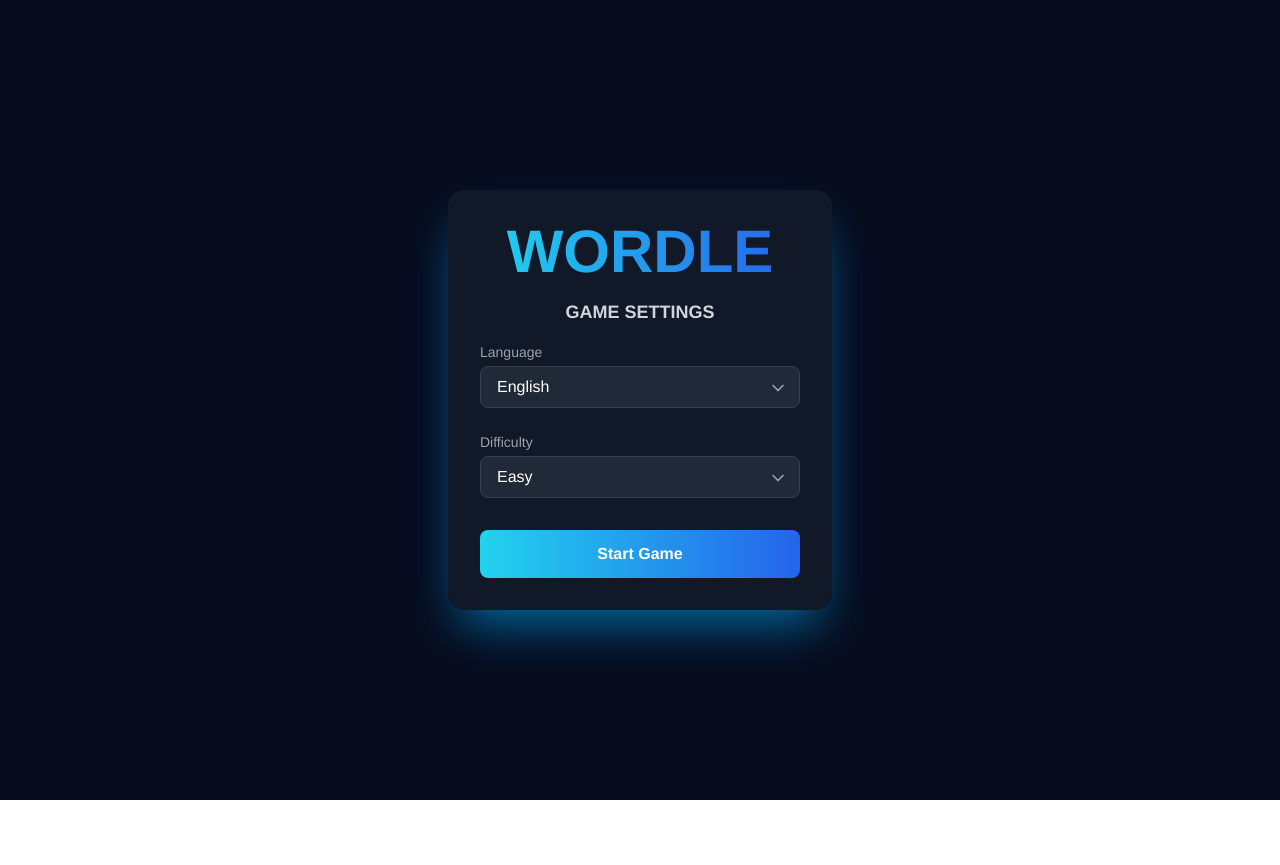
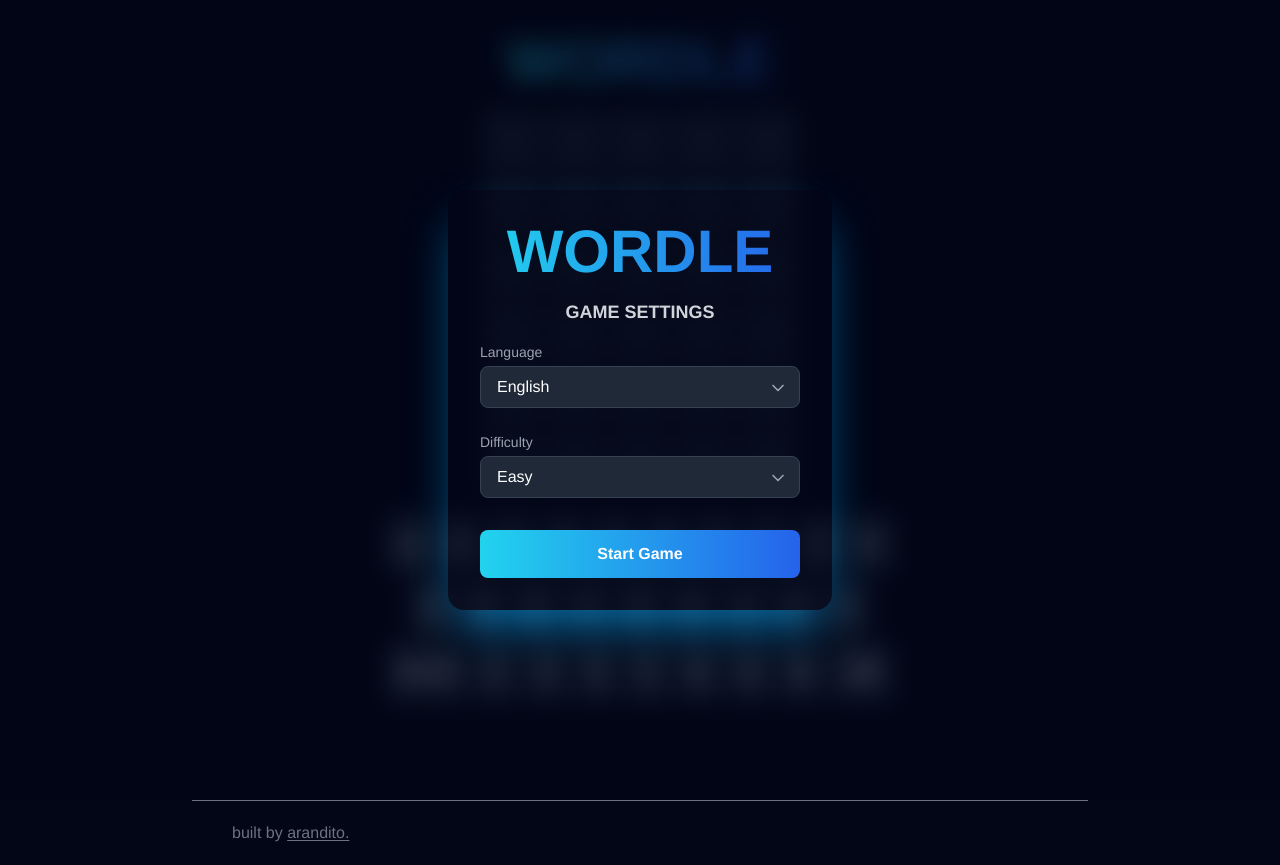
Before and after one commit to arandito/international-wordle, a Next.js app in the folder frontend/: page / in a window 1280 px wide. Before the commit the page ends 800 px from the top, so only its background shows below. Built offline with nearby package versions, Linux system fonts and the light colour scheme.

Commit message:
Fix localhost api url error and update UI.

```diff
--- /dev/null
+++ b/frontend/src/components/Footer.tsx
@@ -0,0 +1,13 @@
+import Link from 'next/link';
+
+const Footer = () => {
+  return (
+    <footer className="flex max-w-4xl w-full items-center px-10 py-5 border-t border-border border-gray-500">
+      <div className="flex items-center">
+        <span className='text-gray-500'>built by <Link href="https://github.com/arandito" className='underline underline-offset-2 hover:text-white'>arandito.</Link></span>
+      </div>
+    </footer>
+  );
+};
+
+export default Footer;
--- a/frontend/src/components/StartModal.tsx
+++ b/frontend/src/components/StartModal.tsx
@@ -28,13 +28,13 @@
       initial={{ opacity: 0 }}
       animate={{ opacity: 1 }}
       exit={{ opacity: 0 }}
-      className="fixed inset-0 flex items-center justify-center bg-slate-950 bg-opacity-60 backdrop-blur-sm"
+      className="fixed inset-0 flex items-center justify-center bg-slate-950 bg-opacity-70 backdrop-blur-md"
     >
       <motion.div
         initial={{ scale: 0.9, opacity: 0 }}
         animate={{ scale: 1, opacity: 1 }}
         transition={{ type: "spring", damping: 20, stiffness: 300 }}
-        className="bg-gray-900 p-8 rounded-2xl shadow-2xl shadow-sky-600/80 w-96 text-white"
+        className="bg-slate-950/30 p-8 rounded-2xl shadow-2xl shadow-sky-600/80 w-96 text-white"
       >
         <h1 className="text-6xl font-bold text-center mb-4 bg-gradient-to-r from-cyan-400 to-blue-600 text-transparent bg-clip-text">
           WORDLE
--- a/frontend/src/pages/_app.tsx
+++ b/frontend/src/pages/_app.tsx
@@ -2,5 +2,5 @@
 import type { AppProps } from "next/app";
 
 export default function App({ Component, pageProps }: AppProps) {
-  return <Component {...pageProps} />;
+  return <Component {...pageProps}/>;
 }
--- a/frontend/src/pages/api/hello.ts
+++ /dev/null
@@ -1,13 +0,0 @@
-// Next.js API route support: https://nextjs.org/docs/api-routes/introduction
-import type { NextApiRequest, NextApiResponse } from "next";
-
-type Data = {
-  name: string;
-};
-
-export default function handler(
-  req: NextApiRequest,
-  res: NextApiResponse<Data>,
-) {
-  res.status(200).json({ name: "John Doe" });
-}
--- a/frontend/src/pages/index.tsx
+++ b/frontend/src/pages/index.tsx
@@ -6,6 +6,7 @@
 import GameStore from "../stores/GameStore";
 import StartModal from "../components/StartModal";
 import GameResultModal from "../components/GameResultModal";
+import Footer from "@/components/Footer";
 
 const Home = observer(() => {
   const store = useLocalObservable(() => GameStore);
@@ -35,7 +36,7 @@
   }, [store.won, store.lost]);
 
   const renderSkeletons = () => (
-    <div className="grid grid-cols-5 gap-2 mb-6">
+    <div className="grid grid-cols-5 gap-2">
       {new Array(30).fill(0).map((_, i) => (
         <div key={i} className="h-[3.5rem] w-[3.5rem] bg-slate-800 border-2 border-gray-700" />
       ))}
@@ -43,23 +44,22 @@
   );
 
   return (
-    <div className="flex h-screen w-screen flex-col items-center bg-slate-900 text-white relative overflow-hidden">
-      <AnimatePresence>
-        {store.modalVisible && <StartModal key="start-modal" />}
-      </AnimatePresence>
-
-      {!store.modalVisible && (
+    <div className="bg-slate-950 flex flex-col items-center">
+      <div className="flex h-screen max-w-4xl mx-auto flex-col text-white relative overflow-hidden">
+        <div className="flex flex-col items-center flex-grow">
           <motion.div
             initial={{ opacity: 0, y: 20 }}
             animate={{ opacity: 1, y: 0 }}
             transition={{ duration: 0.5 }}
             className="flex flex-col items-center justify-center w-full max-w-lg px-4"
           >
-          <h1 className="text-6xl font-bold mb-5 bg-gradient-to-r from-cyan-400 to-blue-600 text-transparent bg-clip-text mt-5">
+            <h1 className="text-6xl font-bold mb-5 bg-gradient-to-r from-cyan-400 to-blue-600 text-transparent bg-clip-text mt-5 md:mt-0 md:pt-8">
               WORDLE
             </h1>
             <div className="space-y-2 mb-5">
-            {store.loading ? (
+              {store.modalVisible ?
+                renderSkeletons() :
+              store.loading ? (
                 renderSkeletons()
               ) : (
                 store.guesses.map((_, i) => (
@@ -91,7 +91,12 @@
               <Keyboard store={store} />
             </motion.div>
           </motion.div>
-      )}
+          <AnimatePresence>
+            {store.modalVisible && <StartModal key="start-modal" />}
+          </AnimatePresence>
+        </div>
+      </div>
+      <Footer />
     </div>
   );
 });
--- a/frontend/src/stores/GameStore.tsx
+++ b/frontend/src/stores/GameStore.tsx
@@ -1,23 +1,27 @@
-import { makeAutoObservable } from "mobx";
+import { makeAutoObservable, runInAction } from "mobx";
 
-const gameStore = {
+const gameStore = makeAutoObservable({
   word: "",
-  guesses: [],
+  guesses: [] as string[],
   currentGuess: 0,
   language: "en",
   difficulty: 1,
   modalVisible: true,
   flipRow: false,
   loading: false,
+
   get won() {
     return this.guesses[this.currentGuess - 1] === this.word;
   },
+
   get lost() {
     return this.currentGuess > 5;
   },
+
   get allGuesses() {
     return this.guesses.slice(0, this.currentGuess).join("").split("");
   },
+
   get exactGuesses() {
     return this.word.split("").filter((letter, i) => {
       return this.guesses
@@ -26,45 +30,58 @@
         .includes(letter);
     });
   },
+
   get inexactGuesses() {
     return this.word
       .split("")
       .filter((letter) => this.allGuesses.includes(letter));
   },
+
   init() {
-    this.loading = true;
-    const apiUrl = process.env.NEXT_PUBLIC_API_URL || "http://localhost:8080";
+    this.setLoading(true);
+    const apiUrl = process.env.NEXT_PUBLIC_API_URL;
+    console.log(apiUrl);
     fetch(
       `${apiUrl}/api/go/word?language=${this.language}&difficulty=${this.difficulty}`,
     )
       .then((response) => response.json())
       .then((data) => {
-        this.word = data.word;
-        this.guesses.replace(new Array(6).fill(""));
-        this.currentGuess = 0;
-        console.log(this.word);
+        runInAction(() => {
+          this.word = data.word;
+          this.guesses = new Array(6).fill("");
+          this.currentGuess = 0;
+          console.log(this.word);
+        });
       })
       .catch((error) => {
         console.error("Error fetching word:", error);
       })
       .finally(() => {
-        this.loading = false;
+        this.setLoading(false);
       });
   },
+
+  setLoading(value: boolean) {
+    this.loading = value;
+  },
+
   setLanguage(language: string) {
     this.language = language;
   },
+
   setDifficulty(difficulty: number) {
     this.difficulty = difficulty;
   },
+
   toggleModal() {
     this.modalVisible = !this.modalVisible;
   },
+
   toggleFlipRow() {
     this.flipRow = !this.flipRow;
   },
+
   submitGuess() {
-    // TODO: add error checking api and call it here
     const guessedWord = this.guesses[this.currentGuess];
     if (
       guessedWord.length === 5 &&
@@ -79,29 +96,34 @@
       }, 1500);
     }
   },
-  handleKeyup(e) {
+
+  handleKeyup(e: KeyboardEvent) {
     if (this.won || this.lost) {
       return;
     } else if (e.key === "Enter") {
       return this.submitGuess();
     } else if (e.key === "Backspace") {
-      this.guesses[this.currentGuess] = this.guesses[this.currentGuess].slice(
-        0,
-        this.guesses[this.currentGuess].length - 1,
+      this.setGuess(
+        this.guesses[this.currentGuess].slice(
+          0,
+          this.guesses[this.currentGuess].length - 1
+        )
       );
     } else if (
       this.guesses[this.currentGuess].length < 5 &&
       e.key.match(/^[a-zA-Z]$/)
     ) {
-      this.guesses[this.currentGuess] =
-        this.guesses[this.currentGuess] + e.key.toLowerCase();
+      this.setGuess(this.guesses[this.currentGuess] + e.key.toLowerCase());
     }
   },
-  handlePlayAgain: () => {
-    gameStore.toggleModal();
+
+  setGuess(guess: string) {
+    this.guesses[this.currentGuess] = guess;
   },
-};
 
-makeAutoObservable(gameStore);
+  handlePlayAgain() {
+    this.toggleModal();
+  },
+});
 
-export default gameStore
+export default gameStore;
```
Also changed, not shown: 1 other file (tests, documents, lock files or other folders). Lines whose indentation alone changed are shown as unchanged.
